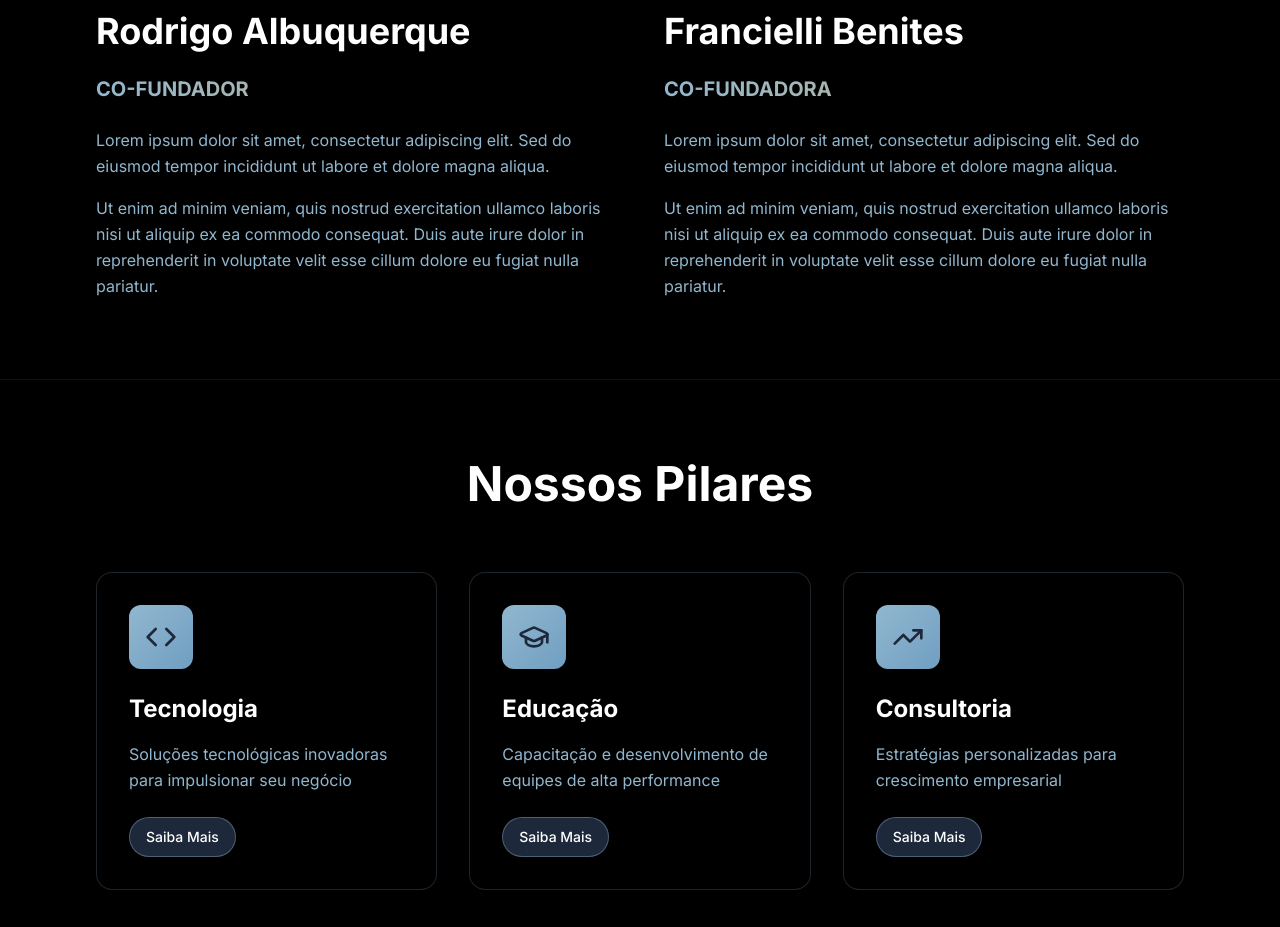
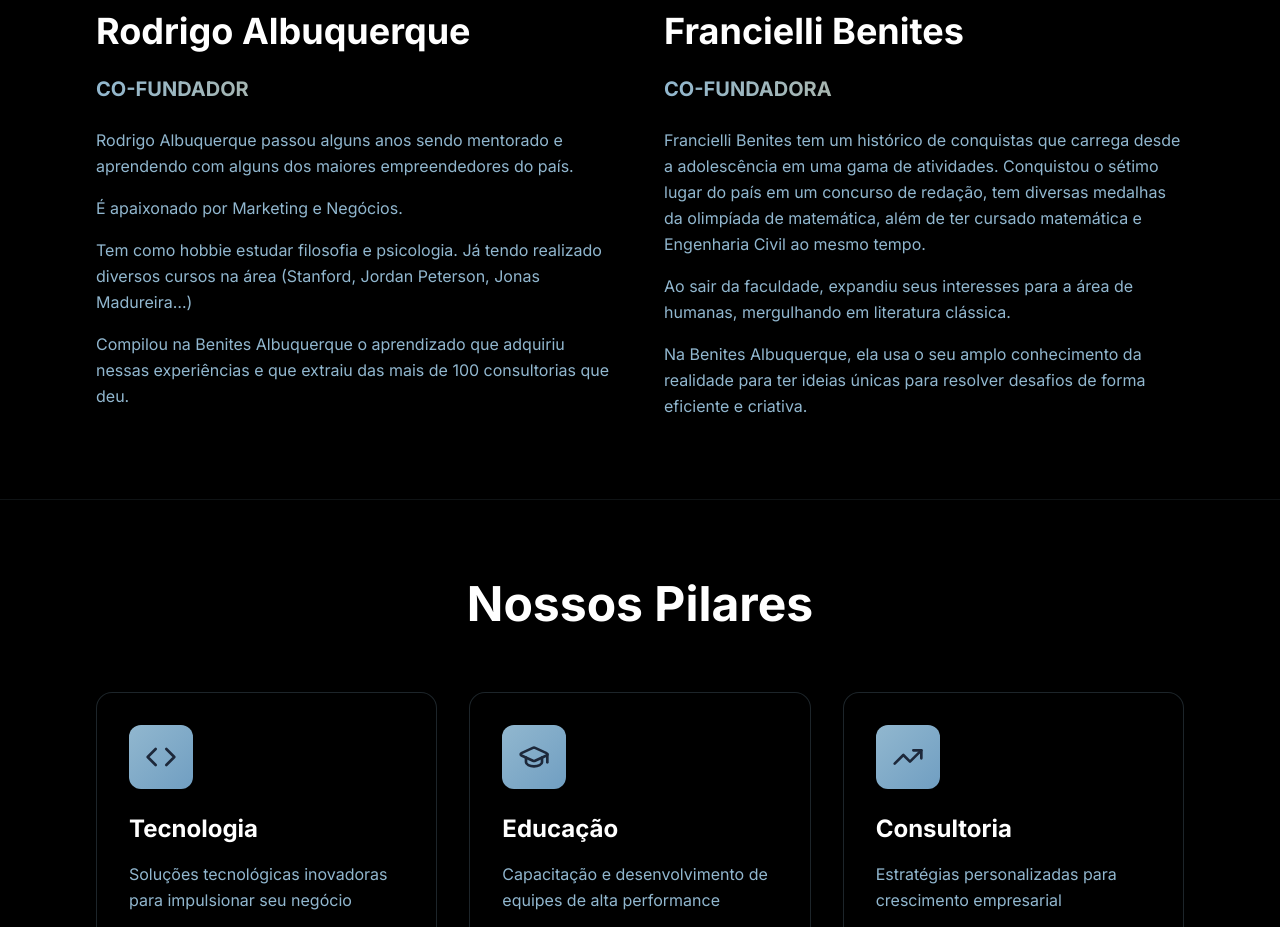
Before and after one commit to rodrigo3vium/ba-consultoria, a React (Vite) app: page /ba in a window 1280 px wide. Shown: the part 1660-2587 px from the top of the page. Built offline with nearby package versions, Linux system fonts and the light colour scheme.

Commit message:
Update founder descriptions

```diff
--- a/src/pages/BA.tsx
+++ b/src/pages/BA.tsx
@@ -96,10 +96,16 @@ const BA = () => {
               </p>
               <div className="space-y-4 text-muted-foreground leading-relaxed">
                 <p>
-                  Lorem ipsum dolor sit amet, consectetur adipiscing elit. Sed do eiusmod tempor incididunt ut labore et dolore magna aliqua.
+                  Rodrigo Albuquerque passou alguns anos sendo mentorado e aprendendo com alguns dos maiores empreendedores do país.
                 </p>
                 <p>
-                  Ut enim ad minim veniam, quis nostrud exercitation ullamco laboris nisi ut aliquip ex ea commodo consequat. Duis aute irure dolor in reprehenderit in voluptate velit esse cillum dolore eu fugiat nulla pariatur.
+                  É apaixonado por Marketing e Negócios.
+                </p>
+                <p>
+                  Tem como hobbie estudar filosofia e psicologia. Já tendo realizado diversos cursos na área (Stanford, Jordan Peterson, Jonas Madureira…)
+                </p>
+                <p>
+                  Compilou na Benites Albuquerque o aprendizado que adquiriu nessas experiências e que extraiu das mais de 100 consultorias que deu.
                 </p>
               </div>
             </div>
@@ -129,10 +135,13 @@ const BA = () => {
               </p>
               <div className="space-y-4 text-muted-foreground leading-relaxed">
                 <p>
-                  Lorem ipsum dolor sit amet, consectetur adipiscing elit. Sed do eiusmod tempor incididunt ut labore et dolore magna aliqua.
+                  Francielli Benites tem um histórico de conquistas que carrega desde a adolescência em uma gama de atividades. Conquistou o sétimo lugar do país em um concurso de redação, tem diversas medalhas da olimpíada de matemática, além de ter cursado matemática e Engenharia Civil ao mesmo tempo.
                 </p>
                 <p>
-                  Ut enim ad minim veniam, quis nostrud exercitation ullamco laboris nisi ut aliquip ex ea commodo consequat. Duis aute irure dolor in reprehenderit in voluptate velit esse cillum dolore eu fugiat nulla pariatur.
+                  Ao sair da faculdade, expandiu seus interesses para a área de humanas, mergulhando em literatura clássica.
+                </p>
+                <p>
+                  Na Benites Albuquerque, ela usa o seu amplo conhecimento da realidade para ter ideias únicas para resolver desafios de forma eficiente e criativa.
                 </p>
               </div>
             </div>
```
